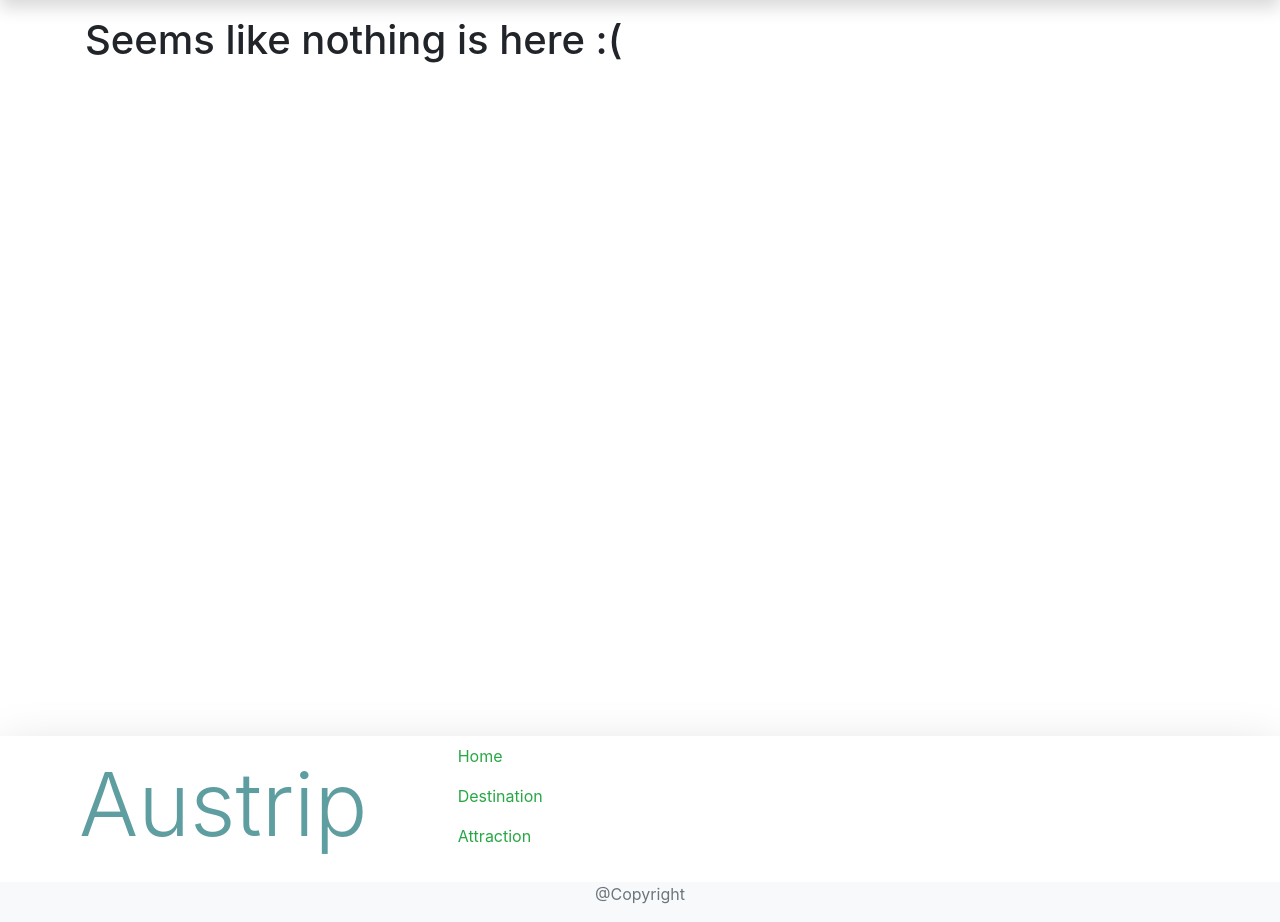
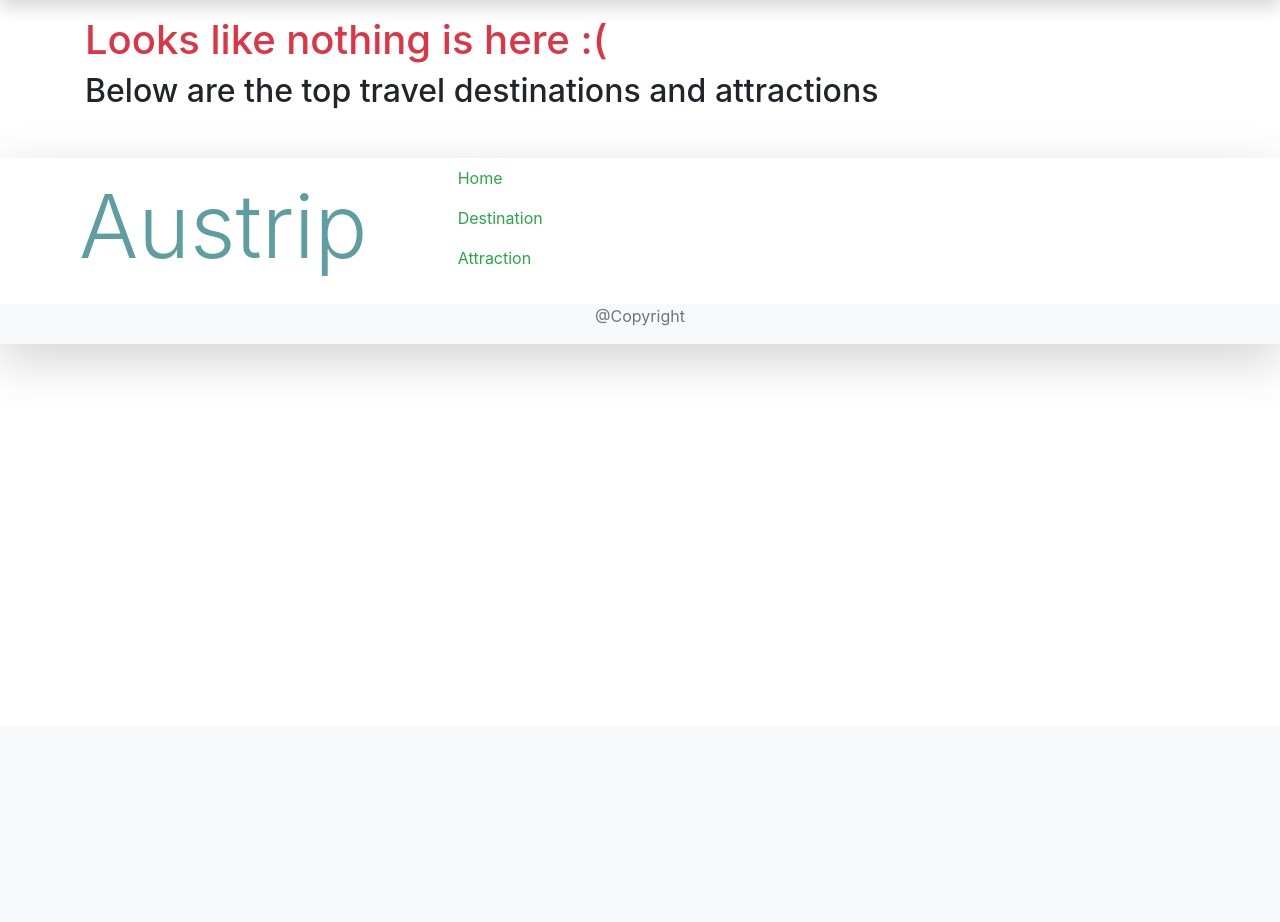
Before and after one commit to tc98100/Auspedition, a Django app: page /attraction_result/ in a window 1280 px wide. Shown: the part 74-996 px from the top of the page. After the commit the page ends 441 px from the top, so only its background shows below. Run offline with Django 3.2, Linux system fonts and the light colour scheme; data that the repository does not hold is empty; parts of the project's set-up code (start-up, migrations or seed data) failed here and were passed over.

Commit message:
improved search feedback

```diff
--- a/Austrip/main/templates/search_result.html
+++ b/Austrip/main/templates/search_result.html
@@ -11,15 +11,18 @@
 </head>
 <body>
     {% include 'navbar.html' %}
-    {% if not cities and not places %}
-        <div class="container" style="height: 45rem">
-            <h1 class="display-5">Seems like nothing is here :(</h1>
+    {% if not match %}
+        <div class="container mb-4">
+            <h1 class="text-danger">Looks like nothing is here :(</h1>
+            <h2>Below are the top travel destinations and attractions</h2>
         </div>
     {% else %}
-        <div class="container">
+        <div class="container mb-4">
             <h1 class="display-5 text-success">Here is what we found</h1>
         </div>
-        <div class="container shadow-lg my-5">
+    {% endif %}
+
+     <div class="container shadow-lg mb-5">
         {% for city in cities %}
             <div class="row border-bottom align-items-center p-3">
                 <div class="col-3">
@@ -60,8 +63,6 @@
         {% endfor %}
     </div>
 
-    {% endif %}
-
 
     {% include 'footer.html' %}
     <script src = "{% static 'index.js'%}"></script>
--- a/Austrip/main/views.py
+++ b/Austrip/main/views.py
@@ -41,22 +41,25 @@ def detailed_recommendation(request, recommendation):
 
 
 def search_result(request):
-    # result_destination = Search(request.GET, queryset=Destination.objects.all())
-    # result_attraction = Search(request.GET, queryset=Attraction.objects.all())
-    # cities = result_destination.qs
-    # places = result_attraction.qs
-    # context = {'result': result_destination, 'cities': cities, 'places': places}
+    user_input = ''
+    match = True
 
-    user_input = ''
     if request.method == 'GET':
         user_input = request.GET.get('input')
-    condition = Q(name__icontains=user_input) | Q(stateCode__icontains=user_input) | Q(state__icontains=user_input)
-    result_destination = Destination.objects.filter(condition)
-    condition = Q(name__icontains=user_input) | Q(city__icontains=user_input) | Q(state__icontains=user_input) | \
-                Q(stateCode__icontains=user_input)
-    result_attraction = Attraction.objects.filter(condition)
 
-    context = {'cities': result_destination, 'places': result_attraction}
+    condition1 = Q(name__icontains=user_input) | Q(stateCode__icontains=user_input) | Q(state__icontains=user_input)
+    condition2 = Q(name__icontains=user_input) | Q(city__icontains=user_input) | Q(state__icontains=user_input) | \
+                 Q(stateCode__icontains=user_input)
+
+    result_destination = Destination.objects.filter(condition1)
+    result_attraction = Attraction.objects.filter(condition2)
+
+    if not result_destination and not result_attraction:
+        match = False
+        result_destination = Destination.objects.all()[:3]
+        result_attraction = Attraction.objects.all()[:3]
+
+    context = {'cities': result_destination, 'places': result_attraction, 'match': match}
     return render(request, "search_result.html", context)
 
 
```
Lines whose indentation alone changed are shown as unchanged.
